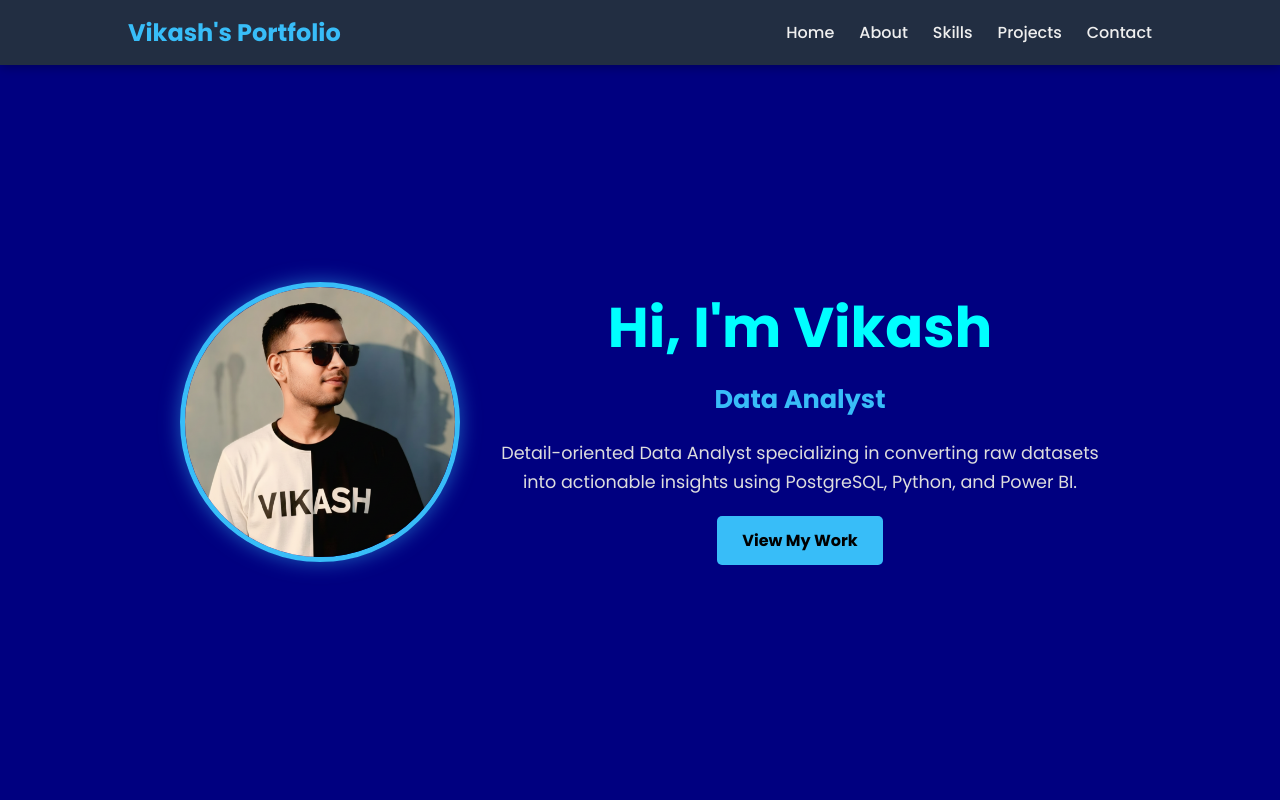
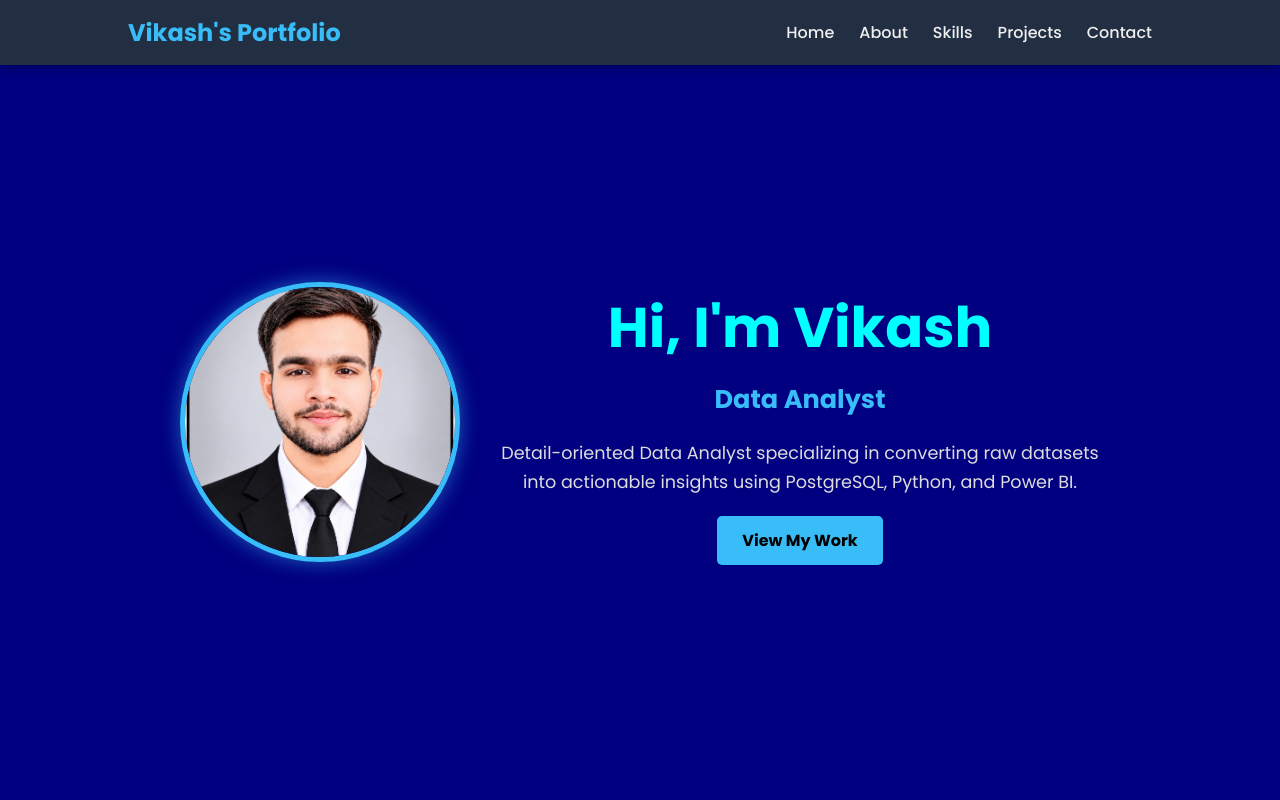
Before and after one commit to vikash-2k25/Vikash-Bhandari, a plain HTML site: page index.html in a window 1280 px wide. Shown: the top 800 px of the page. Drawn offline with Linux system fonts and the light colour scheme.

Commit message:
Update index.html

```diff
--- a/index.html
+++ b/index.html
@@ -136,7 +136,7 @@
 
   <section id="Home">
     <div class="home-left">
-      <img src="https://github.com/vikash-2k25/Vikash-Bhandari/blob/main/vikAsh.png?raw=true" />
+      <img src="https://github.com/vikash-2k25/Vikash-Bhandari/blob/main/vikash.jpeg?raw=true" />
     </div>
     <div class="home-right">
       <h1 class="home-h1">Hi, I'm Vikash</h1>
```
